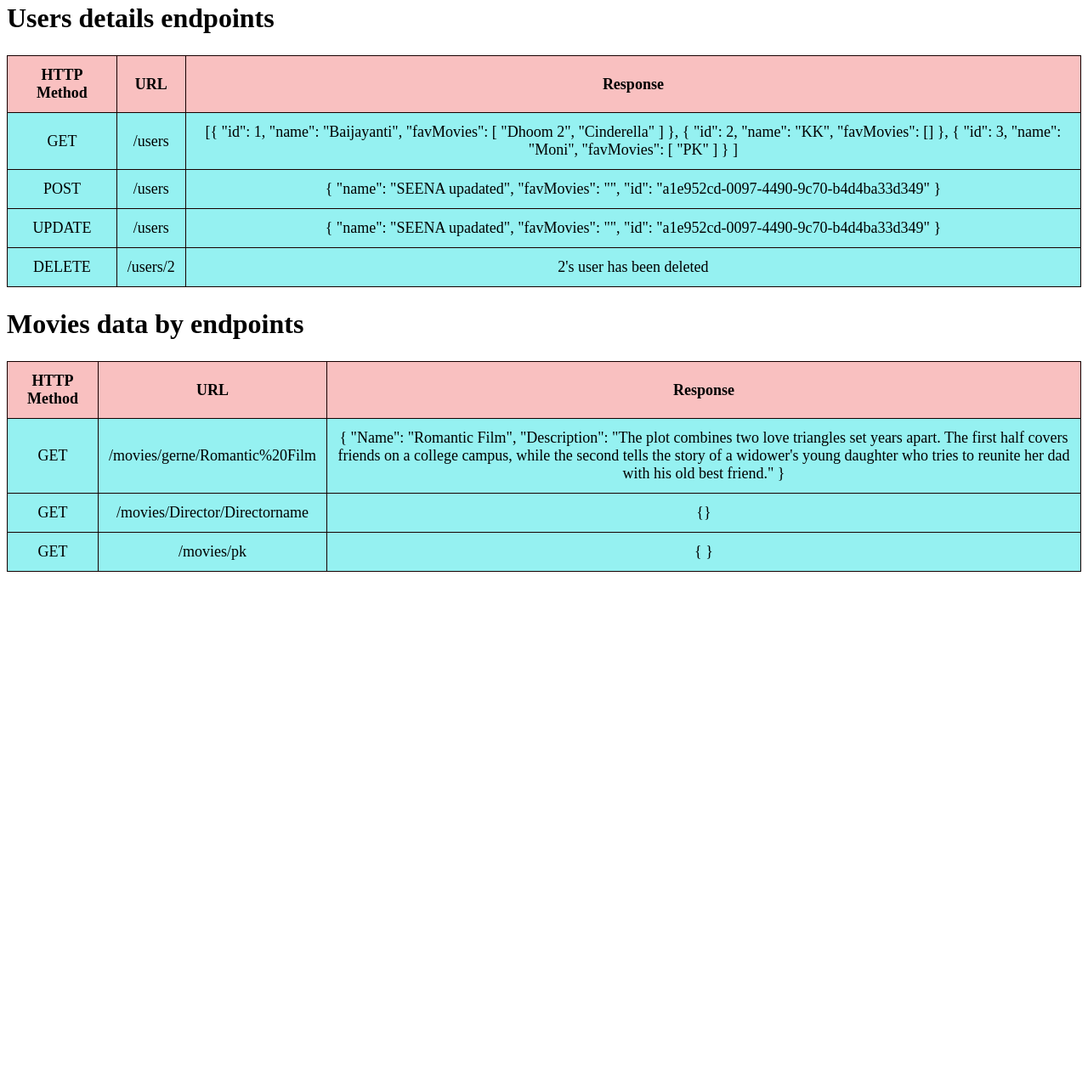
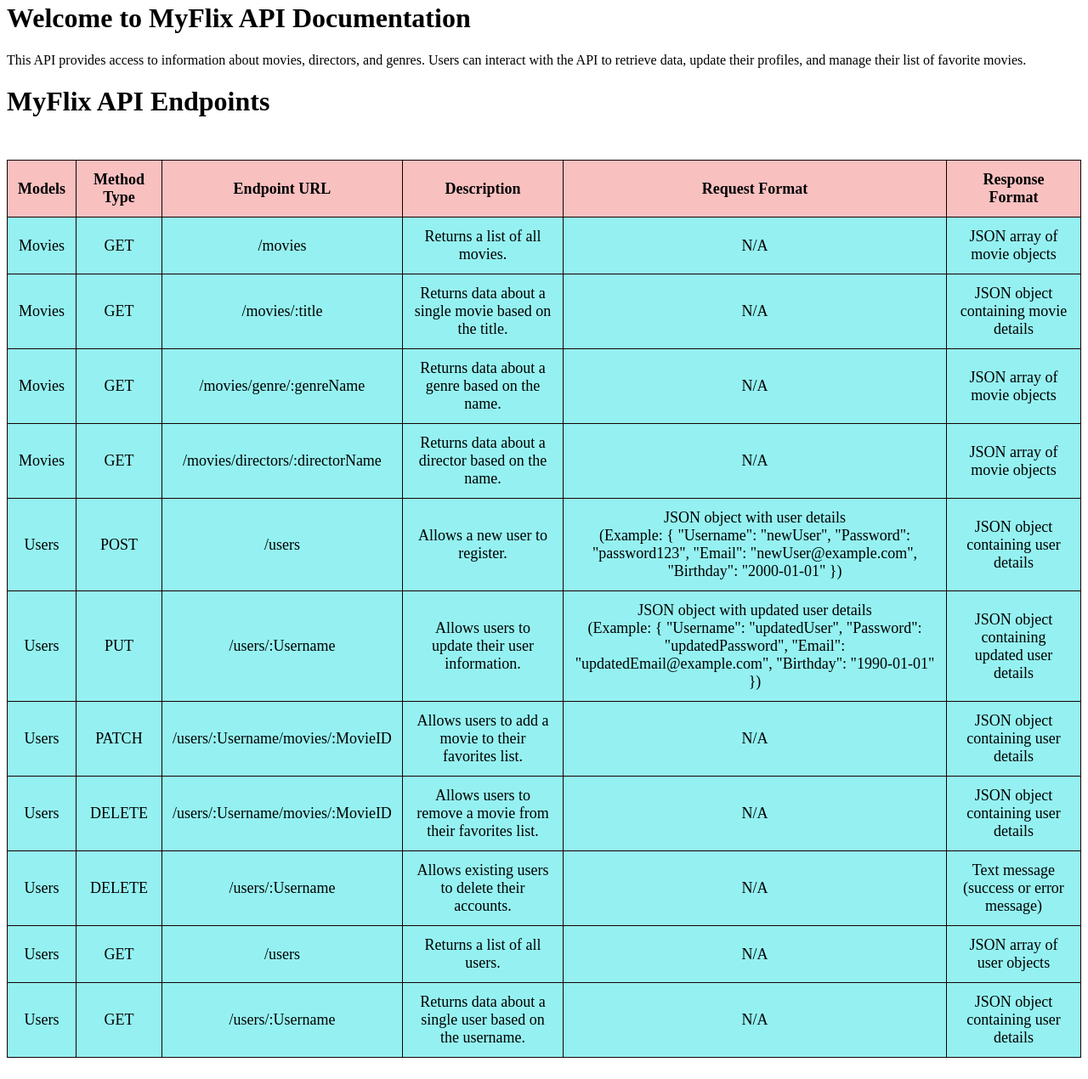
Before and after one commit to dash-baijayanti/movie-api, a website: page public/documentation.html in a window 1280 px wide. Shown: the part 18-1288 px from the top of the page at 85% size. Before the commit the page ends 800 px from the top, so only its background shows below. Drawn offline with Linux system fonts and the light colour scheme.

```diff
--- a/public/documentation.html
+++ b/public/documentation.html
@@ -25,92 +25,117 @@
         }
 </style>
 <body>
-    <h1> Users details  endpoints </h1>
+
     <table>
+        <h1>Welcome to MyFlix API Documentation</h1>
+        <p>This API provides access to information about movies, directors, and genres. Users can interact with the API to
+            retrieve data, update their profiles, and manage their list of favorite movies.</p>
 
+        <div class="container">
+            <h1>MyFlix API Endpoints</h1>
+            <table class="table table-striped">
+                <thead>
                     <tr>
-            <th>HTTP Method</th>
-             <th>URL</th>
-             <th>Response</th>
+                        <th>Models</th>
+                        <th scope="col">Method Type</th>
+                        <th scope="col">Endpoint URL</th>
+                        <th scope="col">Description</th>
+                        <th scope="col">Request Format</th>
+                        <th scope="col">Response Format</th>
+                    </tr>
+                </thead>
+                <tbody>
+                    <tr>
+                        <td>Movies</td>
+                        <td>GET</td>
+                        <td>/movies</td>
+                        <td>Returns a list of all movies.</td>
+                        <td>N/A</td>
+                        <td>JSON array of movie objects</td>
                     </tr>
                     <tr>
+                        <td>Movies</td>
+                        <td>GET</td>
+                        <td>/movies/:title</td>
+                        <td>Returns data about a single movie based on the title.</td>
+                        <td>N/A</td>
+                        <td>JSON object containing movie details</td>
+                    </tr>
+                    <tr>
+                        <td>Movies</td>
+                        <td>GET</td>
+                        <td>/movies/genre/:genreName</td>
+                        <td>Returns data about a genre based on the name.</td>
+                        <td>N/A</td>
+                        <td>JSON array of movie objects</td>
+                    </tr>
+                    <tr>
+                        <td>Movies</td>
+                        <td>GET</td>
+                        <td>/movies/directors/:directorName</td>
+                        <td>Returns data about a director based on the name.</td>
+                        <td>N/A</td>
+                        <td>JSON array of movie objects</td>
+                    </tr>
+                    <tr>
+                        <td>Users</td>
+                        <td>POST</td>
+                        <td>/users</td>
+                        <td>Allows a new user to register.</td>
+                        <td>JSON object with user details<br>(Example: { "Username": "newUser", "Password": "password123", "Email": "newUser@example.com", "Birthday": "2000-01-01" })</td>
+                        <td>JSON object containing user details</td>
+                    </tr>
+                    <tr>
+                        <td>Users</td>
+                        <td>PUT</td>
+                        <td>/users/:Username</td>
+                        <td>Allows users to update their user information.</td>
+                        <td>JSON object with updated user details<br>(Example: { "Username": "updatedUser", "Password": "updatedPassword", "Email": "updatedEmail@example.com", "Birthday": "1990-01-01" })</td>
+                        <td>JSON object containing updated user details</td>
+                    </tr>
+                    <tr>
+                        <td>Users</td>
+                        <td>PATCH</td>
+                        <td>/users/:Username/movies/:MovieID</td>
+                        <td>Allows users to add a movie to their favorites list.</td>
+                        <td>N/A</td>
+                        <td>JSON object containing user details</td>
+                    </tr>
+                    <tr>
+                        <td>Users</td>
+                        <td>DELETE</td>
+                        <td>/users/:Username/movies/:MovieID</td>
+                        <td>Allows users to remove a movie from their favorites list.</td>
+                        <td>N/A</td>
+                        <td>JSON object containing user details</td>
+                    </tr>
+                    <tr>
+                        <td>Users</td>
+                        <td>DELETE</td>
+                        <td>/users/:Username</td>
+                        <td>Allows existing users to delete their accounts.</td>
+                        <td>N/A</td>
+                        <td>Text message (success or error message)</td>
+                    </tr>
+                    <tr>
+                        <td>Users</td>
                         <td>GET</td>
                         <td>/users</td>
-            <td>
-                 [{
-                "id": 1,
-                "name": "Baijayanti",
-                "favMovies": [
-                    "Dhoom 2",
-                    "Cinderella"
-                ]
-            },
-            {
-                "id": 2,
-                "name": "KK",
-                "favMovies": []
-            },
-            {
-                "id": 3,
-                "name": "Moni",
-                "favMovies": [
-                    "PK"
-                ]
-            }
-        ]
-    </td>
+                        <td>Returns a list of all users.</td>
+                        <td>N/A</td>
+                        <td>JSON array of user objects</td>
                     </tr>
                     <tr>
-            <td>POST</td>
-            <td>/users</td>
-            <td>{
-                "name": "SEENA upadated",
-                "favMovies": "",
-                "id": "a1e952cd-0097-4490-9c70-b4d4ba33d349"
-            }</td>
+                        <td>Users</td>
+                        <td>GET</td>
+                        <td>/users/:Username</td>
+                        <td>Returns data about a single user based on the username.</td>
+                        <td>N/A</td>
+                        <td>JSON object containing user details</td>
                     </tr>
-        <tr>
-            <td>UPDATE</td>
-            <td>/users</td>
-            <td>{
-                "name": "SEENA upadated",
-                "favMovies": "",
-                "id": "a1e952cd-0097-4490-9c70-b4d4ba33d349"
-            }</td>
-        </tr>
-        <tr>
-            <td>DELETE</td>
-            <td>/users/2</td>
-            <td>2's user has been deleted</td>
-        </tr>
+                </tbody>
             </table>
-    <h1> Movies data by endpoints</h1>
-    <table>
-        <tr>
-            <th>HTTP Method</th>
-             <th>URL</th>
-             <th>Response</th>
-        </tr>
-        <tr>
-            <td>GET</td>
-            <td>/movies/gerne/Romantic%20Film</td>
-            <td>{
-                "Name": "Romantic Film",
-                "Description": "The plot combines two love triangles set years apart. The first half covers friends on a college campus, while the second tells the story of a widower's young daughter who tries to reunite her dad with his old best friend."
-            }</td>
-        </tr>
-        <tr>
-            <td>GET</td>
-            <td>/movies/Director/Directorname</td>
-            <td>{}
-               </td>
-        </tr>
-        <tr>
-            <td>GET</td>
-            <td>/movies/pk</td>
-            <td>{
-               }</td>
-        </tr>
+        </div>
     </table>
 
 </body>
```
Also changed, not shown: index.js (+58 -47 lines), models.js (+8 -7 lines). Lines whose indentation alone changed are shown as unchanged.
